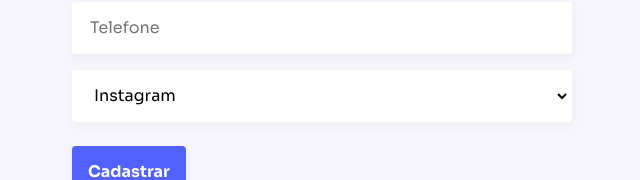
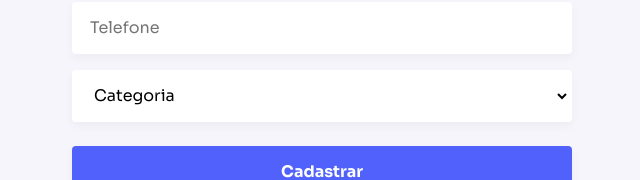
Before and after one commit to matheuscruzhen/mycontacts-frontend, a React (Create React App) app: page /new in a window 1280 px wide. Shown: the part 482-662 px from the top of the page, without its empty margins (318-958 px from the left). Built offline with nearby package versions, Linux system fonts and the light colour scheme.

Commit message:
Pegando os dados e lidando com o submit do form

```diff
--- a/public/index.html
+++ b/public/index.html
@@ -30,7 +30,7 @@
       work correctly both with client-side routing and a non-root public URL.
       Learn how to configure a non-root public URL by running `npm run build`.
     -->
-    <title>React App</title>
+    <title>MyContacts</title>
   </head>
   <body>
     <noscript>You need to enable JavaScript to run this app.</noscript>
--- a/src/components/ContactForm/index.js
+++ b/src/components/ContactForm/index.js
@@ -1,4 +1,4 @@
-import React, { useState, useRef } from 'react';
+import React, { useState } from 'react';
 import PropTypes from 'prop-types';
 
 import FormGroup from '../FormGroup';
@@ -10,11 +10,23 @@
 
 export default function ContactForm({ buttonLabel }) {
   const [name, setName] = useState('');
+  const [email, setEmail] = useState('');
+  const [phone, setPhone] = useState('');
+  const [category, setCategory] = useState('');
 
-  const emailInput = useRef(null);
+  function handleSubmit(e) {
+    e.preventDefault();
+
+    console.log({
+      name,
+      email,
+      phone,
+      category,
+    });
+  }
 
   return (
-    <Form>
+    <Form onSubmit={handleSubmit}>
       <FormGroup>
         <Input
           placeholder="Nome"
@@ -23,14 +35,27 @@
         />
       </FormGroup>
       <FormGroup>
-        <Input placeholder="E-mail" ref={emailInput} />
+        <Input
+          placeholder="E-mail"
+          value={email}
+          onChange={(event) => setEmail(event.target.value)}
+        />
       </FormGroup>
       <FormGroup>
-        <Input placeholder="Telefone" />
+        <Input
+          placeholder="Telefone"
+          value={phone}
+          onChange={(event) => setPhone(event.target.value)}
+        />
       </FormGroup>
       <FormGroup>
-        <Select>
+        <Select
+          value={category}
+          onChange={(event) => setCategory(event.target.value)}
+        >
+          <option value="">Categoria</option>
           <option value="instagram">Instagram</option>
+          <option value="discord">Discord</option>
         </Select>
       </FormGroup>
 
--- a/src/components/ContactForm/styles.js
+++ b/src/components/ContactForm/styles.js
@@ -5,4 +5,8 @@
 export const ButtonContainer = styled.div`
   margin-top: 24px;
   width: 100%;
+
+  button {
+    width: 100%;
+  }
 `;
```
Also changed, not shown: .eslintrc.json.
